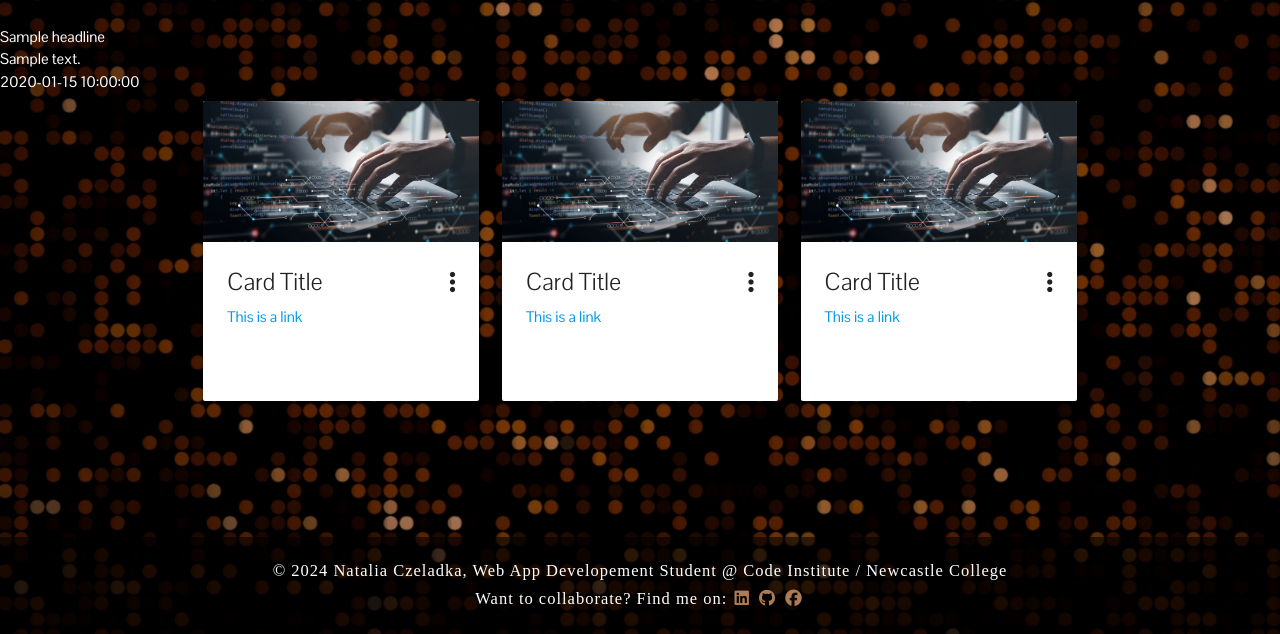
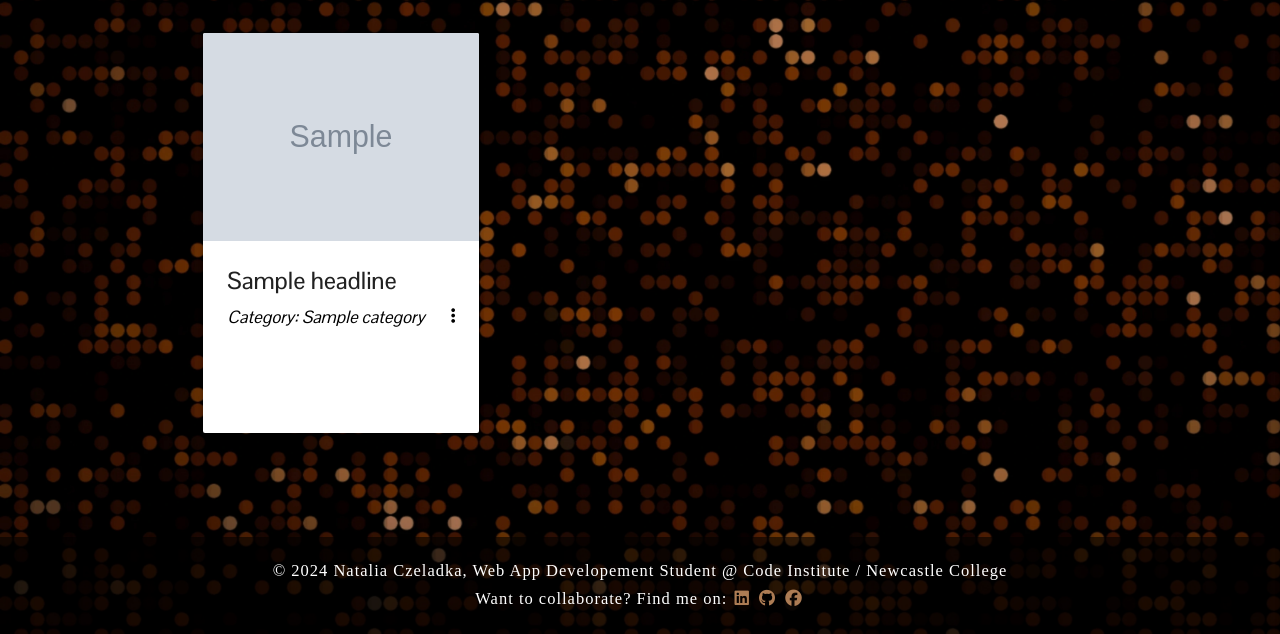
Before and after one commit to NataliaCzeladka/come-code-with-me, a Flask app: page /get_blog_posts in a window 1280 px wide. Shown: the part 166-800 px from the top of the page. Run offline with Flask 2, Linux system fonts and the light colour scheme; grey boxes marked "Sample" are stand-in pictures; a database or web service that is not in the repository returns one stand-in record (values such as "Sample title"); some libraries are stand-ins or nearby versions; some web fonts are replaced.

Commit message:
Bind data from db to Blog page

```diff
--- a/app.py
+++ b/app.py
@@ -26,7 +26,7 @@ def home():
 
 @app.route("/get_blog_posts")
 def get_blog_posts():
-    blog_posts = mongo.db.blog_posts.find()
+    blog_posts = list(mongo.db.blog_posts.find())
     return render_template("blog_posts.html", blog_posts=blog_posts)
 
 
--- a/static/js/script.js
+++ b/static/js/script.js
@@ -1,6 +1,11 @@
 $(document).ready(function () {
   $(".sidenav").sidenav({edge: "right"});
+
   $(document).ready(function(){
     $('.materialboxed').materialbox();
   });
+
+  $(document).ready(function(){
+    $('.tooltipped').tooltip();
+  });
 });
--- a/templates/blog_posts.html
+++ b/templates/blog_posts.html
@@ -1,59 +1,35 @@
 {% extends "base.html" %}
 {% block content %}
 
-    {% for blog_post in blog_posts %}
-        {{ blog_post.headline }}<br>
-        {{ blog_post.post_body }}<br>
-        {{ blog_post.date_created }}<br>
-    {% endfor %}
-
     <div class="container">
         <div class="row">
+
+            {% for blog_post in blog_posts %}
                 <div class="col s12 m6 l4">
-                <div class="card small">
+                    <div class="card medium">
                         <div class="card-image waves-effect waves-block waves-light">
-                    <img class="activator" src="static/images/shutterstock_2111828198.webp">
+                            <img src='{{ blog_post.image_url }}'>
                         </div>
                         <div class="card-content">
-                    <span class="card-title activator grey-text text-darken-4">Card Title<i class="fa-solid fa-ellipsis-vertical right"></i></span>
-                    <p><a href="#">This is a link</a></p>
+                            <span class="card-title activator grey-text text-darken-4">
+                                {% if blog_post.is_new == "on" %}
+                                    <i class="fa-solid fa-circle-exclamation tooltipped light-green-text"
+                                    data-position="left" data-tooltip="NEW POST!"></i>
+                                {% endif %}
+                                <strong> {{ blog_post.headline }}</strong></span>
+                            <h6 class="black-text"><em>Category: {{ blog_post.category }}<i class="fa-solid fa-ellipsis-vertical right"></i></em></h6>
                         </div>
                         <div class="card-reveal">
-                    <span class="card-title grey-text text-darken-4">Card Title<i class="fa-solid fa-xmark right"></i></span>
-                    <p class="black-text">Here is some more information about this product that is only revealed once clicked on.</p>
+                            <span class="card-title grey-text text-darken-4"><strong>{{ blog_post.headline }}</strong><i class="fa-solid fa-xmark right"></i></span>
+                            <br>
+                            <p class="black-text">{{ blog_post.intro }}</p>
+                            <br>
+                            <p><a href="#">Read more...</a></p>
                         </div>
                     </div>
                 </div>
-            <div class="col s12 m6 l4">
-                <div class="card small">
-                    <div class="card-image waves-effect waves-block waves-light">
-                    <img class="activator" src="static/images/shutterstock_2111828198.webp">
-                    </div>
-                    <div class="card-content">
-                    <span class="card-title activator grey-text text-darken-4">Card Title<i class="fa-solid fa-ellipsis-vertical right"></i></span>
-                    <p><a href="#">This is a link</a></p>
-                    </div>
-                    <div class="card-reveal">
-                    <span class="card-title grey-text text-darken-4">Card Title<i class="fa-solid fa-xmark right"></i></span>
-                    <p class="black-text">Here is some more information about this product that is only revealed once clicked on.</p>
-                    </div>
-                </div>
-            </div>
-            <div class="col s12 m6 l4">
-                <div class="card small">
-                    <div class="card-image waves-effect waves-block waves-light">
-                    <img class="activator" src="static/images/shutterstock_2111828198.webp">
-                    </div>
-                    <div class="card-content">
-                    <span class="card-title activator grey-text text-darken-4">Card Title<i class="fa-solid fa-ellipsis-vertical right"></i></span>
-                    <p><a href="#">This is a link</a></p>
-                    </div>
-                    <div class="card-reveal">
-                    <span class="card-title grey-text text-darken-4">Card Title<i class="fa-solid fa-xmark right"></i></span>
-                    <p class="black-text">Here is some more information about this product that is only revealed once clicked on.</p>
-                    </div>
-                </div>
-            </div>
+            {% endfor %}
+
         </div>
     </div>
 
--- a/templates/welcome.html
+++ b/templates/welcome.html
@@ -5,7 +5,7 @@
     <div class="row intro">
         <form class="col s12 m8 l6 offset-l3 intro-text">
             <div class="card-panel black center">
-                <h4>As a Registered User you can now add comments to my blog posts!
+                <h4>As a Registered User you can now add comments to my <a href="{{ url_for('get_blog_posts')}}" class="internal-link" style="text-decoration: underline 1px" aria-label="It opens Blog page">blog posts!</a>
                     Stay tuned for more features as my website grows.</h4>
                 <h4>I'd love to hear your ideas and suggestions for improvements!</h4>
                 <h4>Feel free to message me with any feedback using the social media links provided in the footer <i class="fa-solid fa-down-long"></i></h4>
```
Also changed, not shown: static/images/shutterstock_2111828198.webp (deleted). Lines whose indentation alone changed are shown as unchanged.
